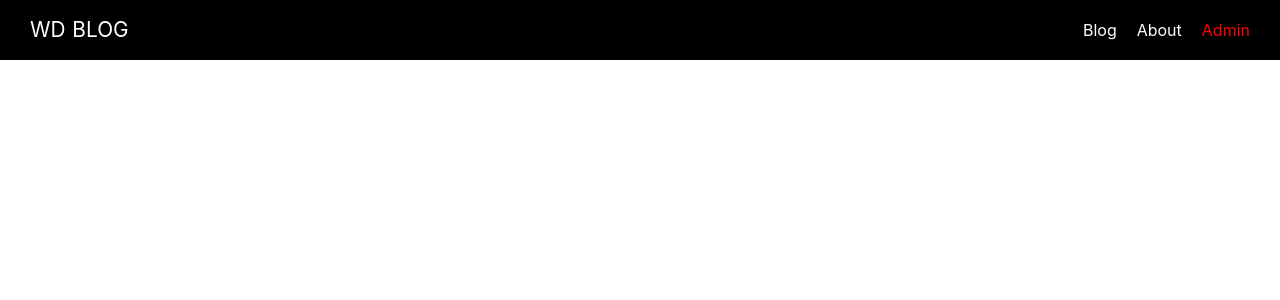
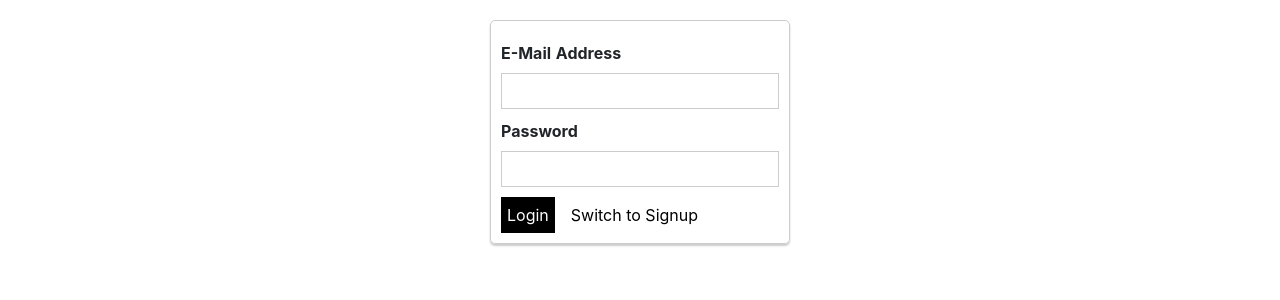
Before and after one commit to Belchenkov/nuxt-ssr-spa, a Nuxt app: page /admin/auth in a window 1280 px wide. Shown: the top 300 px of the page. Built offline with nearby package versions, Linux system fonts and the light colour scheme; a web font is replaced by a local one.

Commit message:
Added Auth Form

```diff
--- a/pages/admin/auth/index.vue
+++ b/pages/admin/auth/index.vue
@@ -1,13 +1,51 @@
 <template>
-
+  <div class="admin-auth-page">
+    <div class="auth-container">
+      <form>
+        <AppControlInput type="email">E-Mail Address</AppControlInput>
+        <AppControlInput type="password">Password</AppControlInput>
+        <AppButton type="submit">{{ isLogin ? 'Login' : 'Sign Up' }}</AppButton>
+        <AppButton
+          type="button"
+          btn-style="inverted"
+          style="margin-left: 10px"
+          @click="isLogin = !isLogin">Switch to {{ isLogin ? 'Signup' : 'Login' }}</AppButton>
+      </form>
+    </div>
+  </div>
 </template>
 
 <script>
-    export default {
-        name: "index"
+  import AppControlInput from "../../UI/AppControlInput";
+  import AppButton from "../../UI/AppButton";
+
+  export default {
+    name: 'AdminAuthPage',
+    layout: 'admin',
+    components: {
+      AppControlInput,
+      AppButton
+    },
+    data() {
+      return {
+        isLogin: true
+      }
     }
+  }
 </script>
 
 <style scoped>
+  .admin-auth-page {
+    padding: 20px;
+  }
 
+  .auth-container {
+    border: 1px solid #ccc;
+    border-radius: 5px;
+    box-shadow: 0 2px 2px #ccc;
+    width: 300px;
+    margin: auto;
+    padding: 10px;
+    box-sizing: border-box;
+  }
 </style>
--- a/pages/admin/index.vue
+++ b/pages/admin/index.vue
@@ -1,7 +1,7 @@
 <template>
   <div class="admin-page">
     <section class="new-post">
-      <button @click="$router.push('/admin/new-post')">Create Post</button>
+      <AppButton @click="$router.push('/admin/new-post')">Create Post</AppButton>
     </section>
     <section class="existing-posts">
       <h1>Existing Posts</h1>
@@ -12,10 +12,12 @@
 
 <script>
   import PostList from "../../components/Posts/PostList";
+  import AppButton from "../UI/AppButton";
 
   export default {
     name: "index",
     components: {
+      AppButton,
       PostList
     }
   }
```
